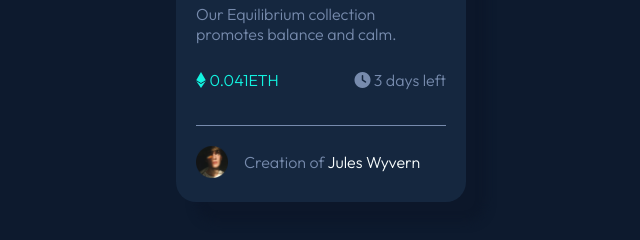
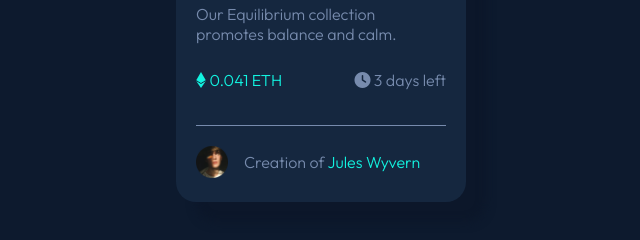
Before and after one commit to samuel172/nftpreviewcard, a plain HTML site: page nft-preview-card-component-main/index.html in a window 1280 px wide. In both pictures the pointer is over the element "Jules Wyvern". Shown: the part 457-697 px from the top of the page, 319-959 px from the left. Drawn offline with Linux system fonts and the light colour scheme.

Commit message:
third commit

```diff
--- a/nft-preview-card-component-main/index.html
+++ b/nft-preview-card-component-main/index.html
@@ -21,7 +21,7 @@
     <p>Our Equilibrium collection promotes balance and calm.</p>
     <ul>
       <li>
-        <p class="eth"><i class="fa-brands fa-ethereum"></i></i> 0.041eth</p>
+        <p class="eth"><i class="fa-brands fa-ethereum"></i></i>&nbsp;0.041&nbsp;eth</p>
       </li>
       <li>
         <p><i class="fa-solid fa-clock"></i> 3 days left</p>
--- a/nft-preview-card-component-main/styles.css
+++ b/nft-preview-card-component-main/styles.css
@@ -80,6 +80,11 @@ body {
     color: #FAFFFF;
 }
 
+.byline span:hover {
+    color: #12F3E0;
+    cursor: pointer;
+}
+
 p {
     font-family: Outfit;
     color: #778BAD;
@@ -94,6 +99,11 @@ p {
     color: #FAFFFF;
 }
 
+.title:hover {
+    color: #12F3E0;
+    cursor: pointer;
+}
+
 .eth {
     color: #12F3E0;
     text-transform: uppercase;
```
